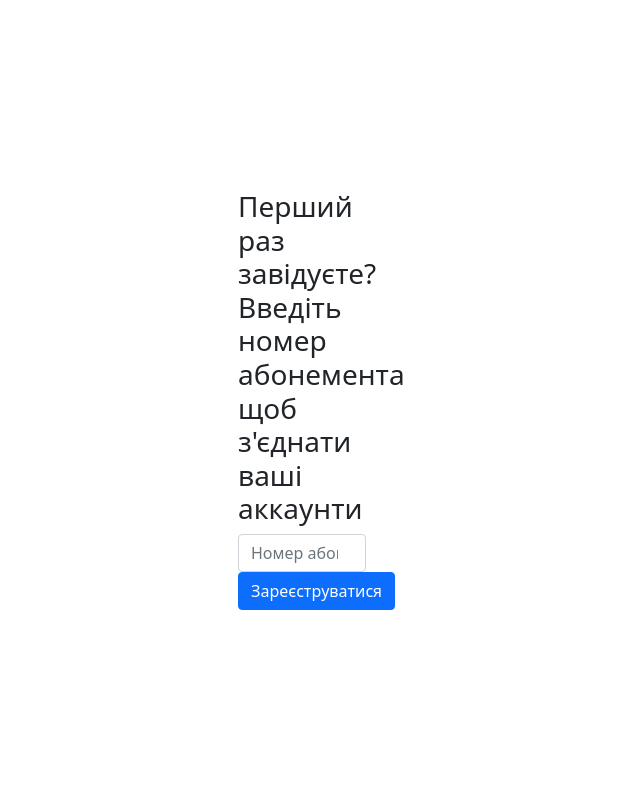
After one commit to Collert/sfstudio, a Flask app: page /register in a window 1280 px wide. The commit adds this page. Shown: the whole page, without its empty margins (498-1138 px from the left). Run offline with Flask 2, Linux system fonts and the light colour scheme; some libraries are stand-ins or nearby versions.

Commit message:
Added test register page

```diff
--- a/app.py
+++ b/app.py
@@ -257,7 +257,7 @@ def single_use():
                 flash("Абонемент не знайдено")
                 return redirect(url_for("single_use", err="t"))
             else:
-                user = User(first=pass_obj.first, pass_id=pass_obj.id, last=pass_obj.last, email=None, google_id=None, picture="/static/nopic.jpg", single_use=True, tickets=pass_obj.tickets)
+                user = User(first=pass_obj.first, pass_id=pass_obj.id, last=pass_obj.last, email=None, google_id=None, single_use=True, tickets=pass_obj.tickets)
                 db.session.add(user)
                 db.session.delete(pass_obj)
                 db.session.commit()
--- /dev/null
+++ b/static/style.css
@@ -0,0 +1,31 @@
+/* Mobile layout */
+
+@media (max-width: 425px){
+    body{
+        display: grid;
+        grid-gap: 2rem;
+        grid-template-rows: auto 1fr auto;
+    }
+}
+
+/* Desktop layout */
+
+@media (min-width: 425px){
+    body{
+        display: grid;
+        grid-template-columns: minmax(150px, 25%) 1fr;
+    }
+}
+
+/* Universal rules */
+
+main{
+    min-height: 100vh;
+    display: grid;
+    place-items: center center;
+}
+
+.main{
+    display: grid;
+    place-items: center center;
+}
--- a/templates/layout.html
+++ b/templates/layout.html
@@ -9,9 +9,15 @@
         <script src="https://cdn.jsdelivr.net/npm/bootstrap@5.0.0-beta1/dist/js/bootstrap.bundle.min.js" integrity="sha384-ygbV9kiqUc6oa4msXn9868pTtWMgiQaeYH7/t7LECLbyPA2x65Kgf80OJFdroafW" crossorigin="anonymous"></script>
         <meta name="viewport" content="width=device-width, initial-scale=1">
 
+        <!--Fontawesome-->
         <link href="/static/fontawesome-free-5.15.2-web/css/all.css" rel="stylesheet">
 
+        <!--Custom stylesheet-->
+        <link href="/static/style.css" rel="stylesheet">
+
         <title>SFStudio: {% block title %}{% endblock %}</title>
+        <style>
+        </style>
     </head>
     <body>
         <header style="height: 75%;">
--- /dev/null
+++ b/templates/register.html
@@ -0,0 +1,20 @@
+{% extends "layout.html" %}
+
+{% block title %}
+Register
+{% endblock %}
+
+{% block main %}
+<style>
+    form{
+        width: 10vw;
+    }
+</style>
+<form action="/register" method="POST">
+    <h3>Перший раз завідуєте? Введіть номер абонемента щоб з'єднати ваші аккаунти</h3>
+    <input type="number" class="form-control" required name="pass_id" placeholder="Номер абонемента">
+    <div class="col-12">
+        <button type="submit" class="btn btn-primary">Зареєструватися</button>
+    </div>
+</form>
+{% endblock %}
```
Also changed, not shown: templates/login.html (+16 -2 lines), 1 other file.
